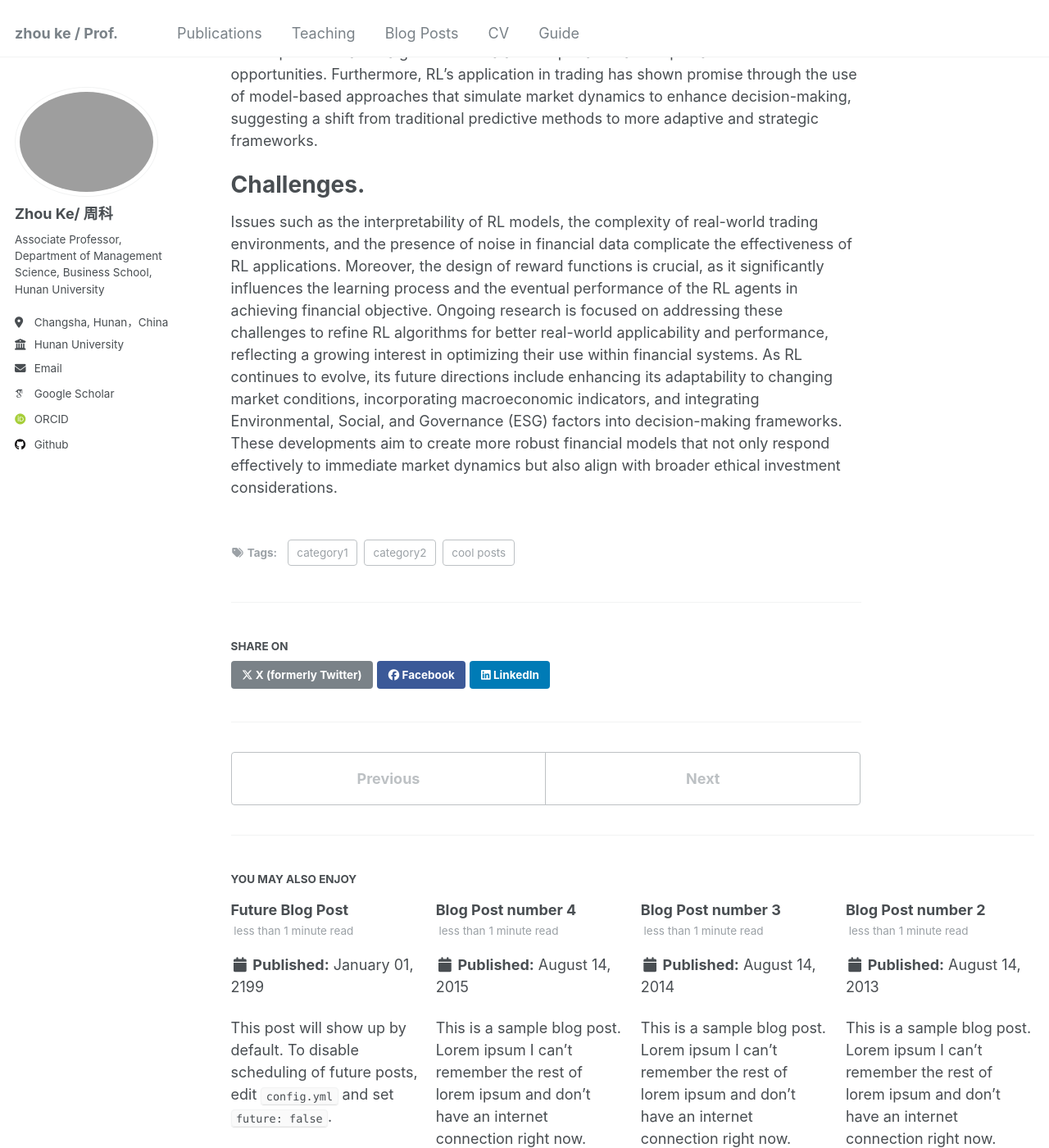
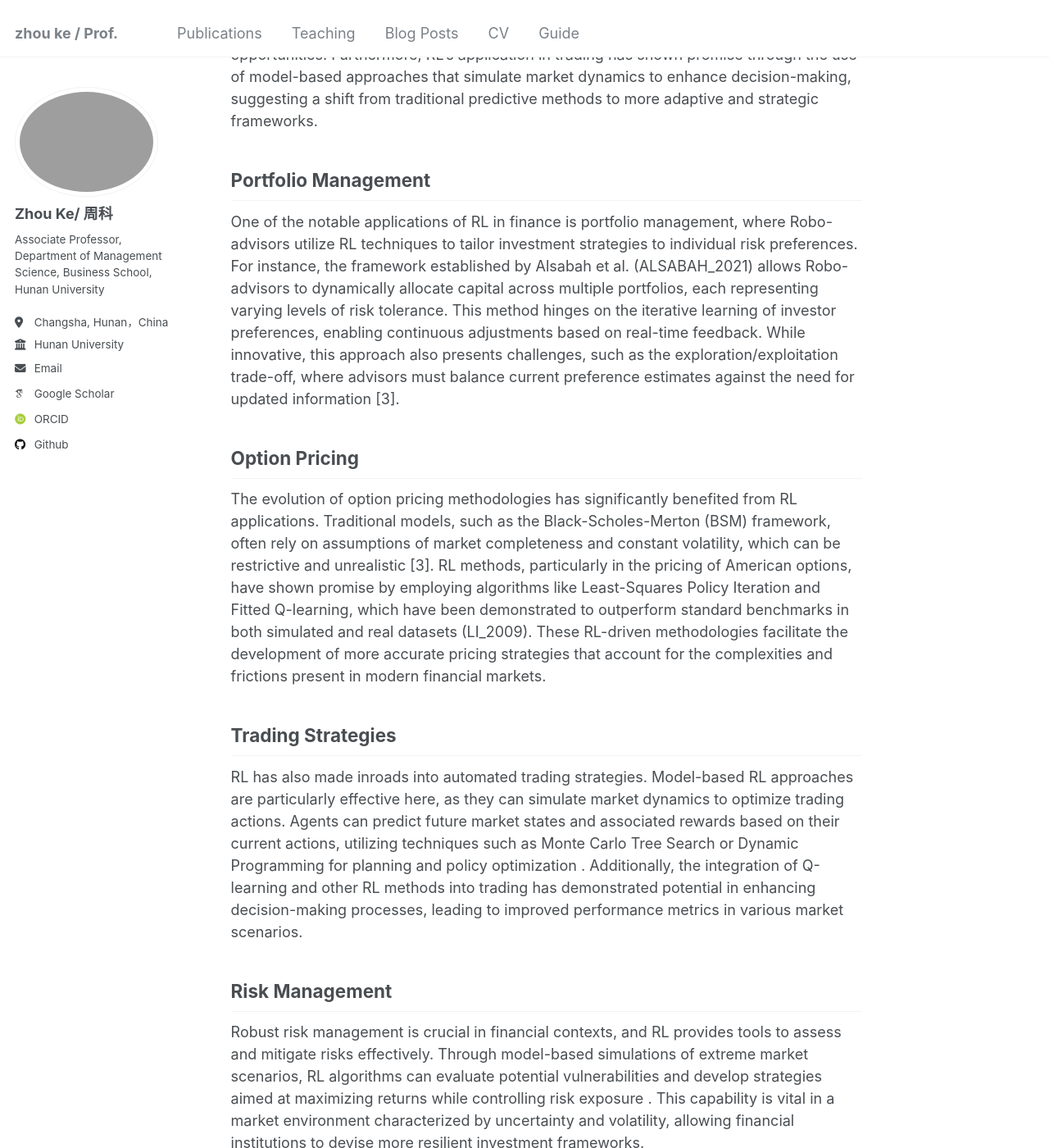
Before and after one commit to hustzhke/hustzhke.github.io, a Jekyll site: the page built from _posts/2012-08-14-blog-post-1.md, in a window 1280 px wide and 1400 px high, scrolled down 697 px. Shown: the whole window at 82% size. Built offline with Jekyll 4.4.1, drawn with Linux system fonts in a browser that asks for light colours; some web fonts are replaced; some of the changed text lies outside the part shown.

Commit message:
Update 2012-08-14-blog-post-1.md

```diff
--- a/_posts/2012-08-14-blog-post-1.md
+++ b/_posts/2012-08-14-blog-post-1.md
@@ -15,10 +15,28 @@ Reinforcement learning (RL)
 
 Reinforcement learning (RL) is a subset of machine learning that focuses on how agents can learn to make decisions through trial and error in dynamic environments. Particularly notable in the realms of finance and operations research, RL enables the development of strategies that adapt to complex, changing market conditions. Its application spans various financial processes, including portfolio management, trading strategies, risk assessment, and option pricing, leveraging its capacity to optimize decision-making over time while accounting for uncertainty and multiple influencing factors.
 
-In Finance,?
-------
+In Finance?
+======
 RL has gained prominence due to its ability to dynamically adjust to real-time market data and investor preferences. For instance, in portfolio management, RL algorithms are utilized to tailor investment strategies according to individual risk tolerances, employing techniques like bandit algorithms to balance exploration and exploitation of new opportunities.
 Furthermore, RL's application in trading has shown promise through the use of model-based approaches that simulate market dynamics to enhance decision-making, suggesting a shift from traditional predictive methods to more adaptive and strategic frameworks.
+
+Portfolio Management
+------
+One of the notable applications of RL in finance is portfolio management, where Robo-advisors utilize RL techniques to tailor investment strategies to individual risk preferences. For instance, the framework established by Alsabah et al. (ALSABAH_2021) allows Robo-advisors to dynamically allocate capital across multiple portfolios, each representing varying levels of risk tolerance. This method hinges on the iterative learning of investor preferences, enabling continuous adjustments based on real-time feedback. While innovative, this approach also presents challenges, such as the exploration/exploitation trade-off, where advisors must balance current preference estimates against the need for updated information [3].
+
+Option Pricing
+------
+The evolution of option pricing methodologies has significantly benefited from RL applications. Traditional models, such as the Black-Scholes-Merton (BSM) framework, often rely on assumptions of market completeness and constant volatility, which can be restrictive and unrealistic [3]. RL methods, particularly in the pricing of American options, have shown promise by employing algorithms like Least-Squares Policy Iteration and Fitted Q-learning, which have been demonstrated to outperform standard benchmarks in both simulated and real datasets (LI_2009). These RL-driven methodologies facilitate the development of more accurate pricing strategies that account for the complexities and frictions present in modern financial markets.
+
+Trading Strategies
+------
+RL has also made inroads into automated trading strategies. Model-based RL approaches are particularly effective here, as they can simulate market dynamics to optimize trading actions. Agents can predict future market states and associated rewards based on their current actions, utilizing techniques such as Monte Carlo Tree Search or Dynamic Programming for planning and policy optimization . Additionally, the integration of Q-learning and other RL methods into trading has demonstrated potential in enhancing decision-making processes, leading to improved performance metrics in various market scenarios.
+
+Risk Management
+------
+Robust risk management is crucial in financial contexts, and RL provides tools to assess and mitigate risks effectively. Through model-based simulations of extreme market scenarios, RL algorithms can evaluate potential vulnerabilities and develop strategies aimed at maximizing returns while controlling risk exposure . This capability is vital in a market environment characterized by uncertainty and volatility, allowing financial institutions to devise more resilient investment frameworks.
+
+
 
 
 Challenges.
```
